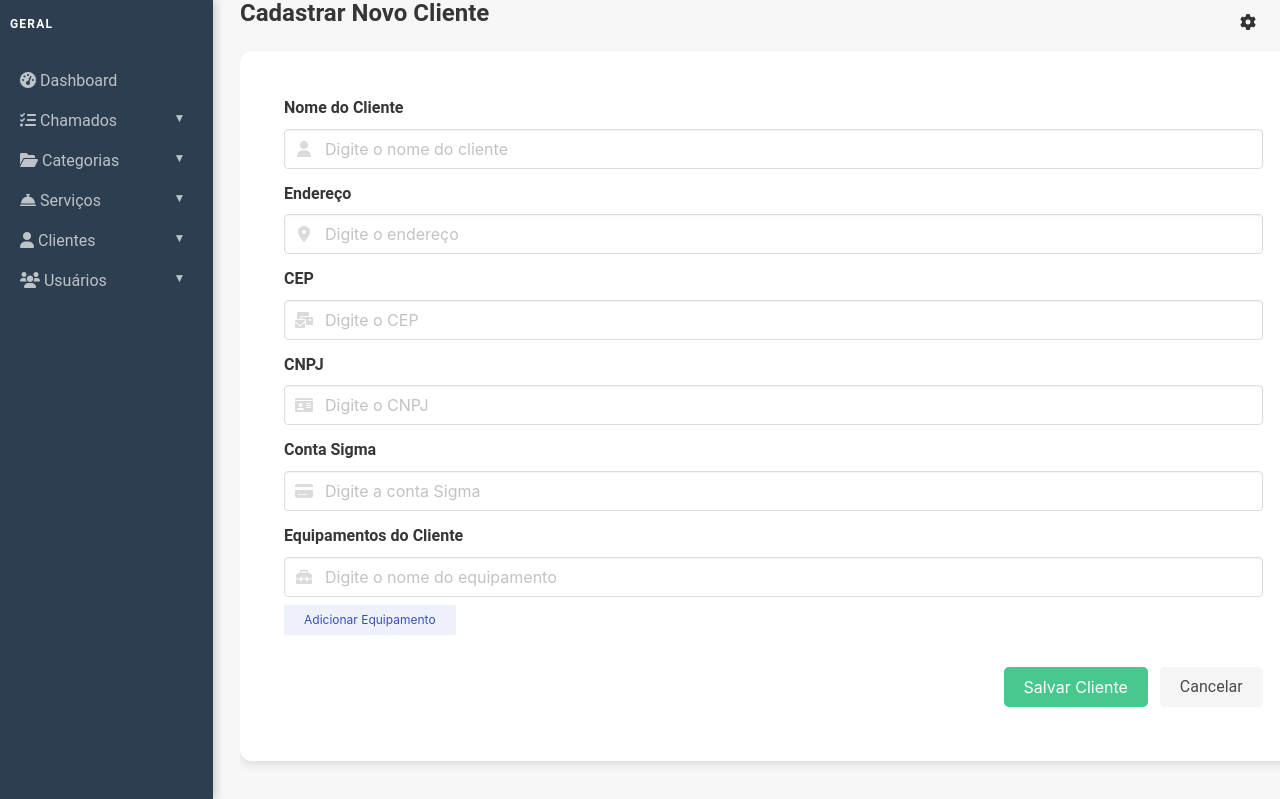
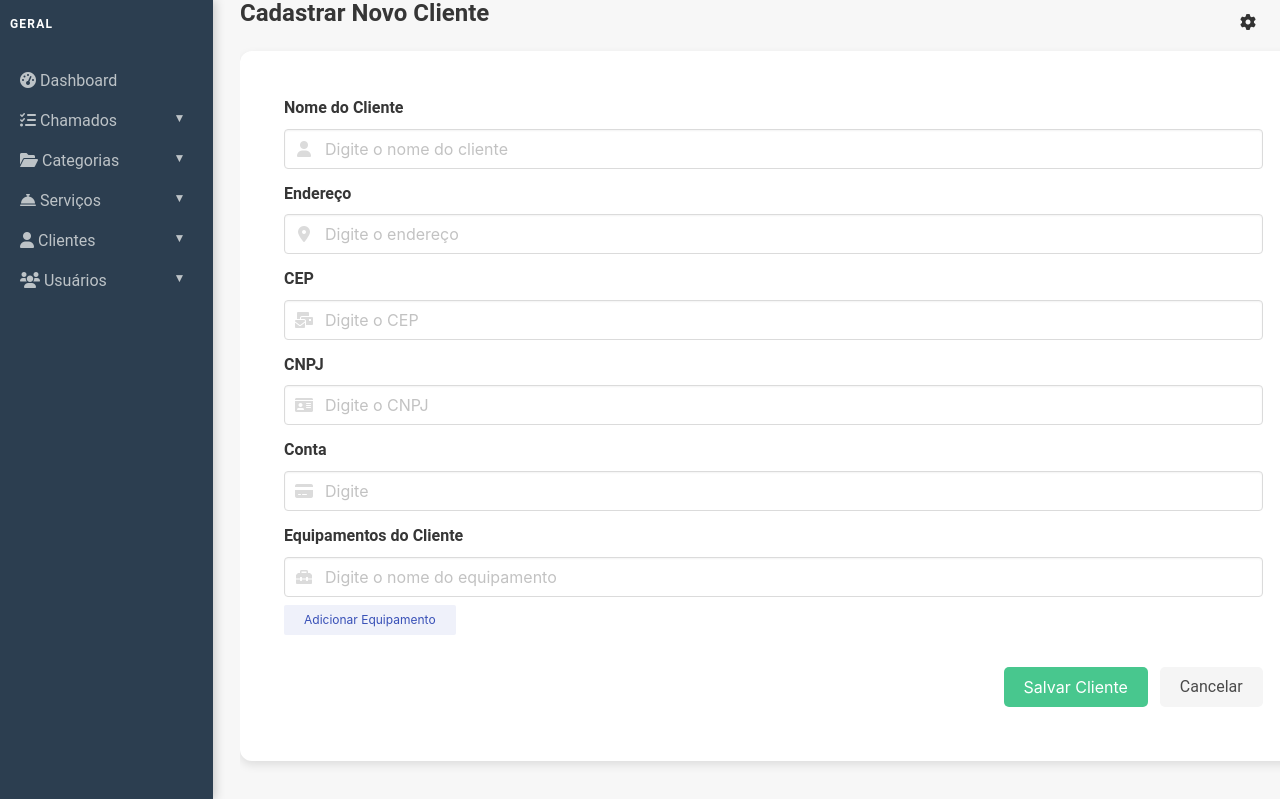
Before and after one commit to Henriquesm1/gestao_chamados, a Flask app: page /clientes/clientes/novo in a window 1280 px wide. Shown: the top 799 px of the page. Run offline with Flask 3, Linux system fonts and the light colour scheme; data that the repository does not hold is empty.

Commit message:
Update novo_cliente.html

```diff
--- a/app/templates/novo_cliente.html
+++ b/app/templates/novo_cliente.html
@@ -51,9 +51,9 @@
 
             <!-- Campo para Conta Sigma -->
             <div class="field">
-                <label for="conta_sigma" class="label">Conta Sigma</label>
+                <label for="conta_sigma" class="label">Conta</label>
                 <div class="control has-icons-left">
-                    <input type="text" class="input" name="conta_sigma" placeholder="Digite a conta Sigma">
+                    <input type="text" class="input" name="conta" placeholder="Digite">
                     <span class="icon is-small is-left">
                         <i class="fas fa-credit-card"></i>
                     </span>
```
